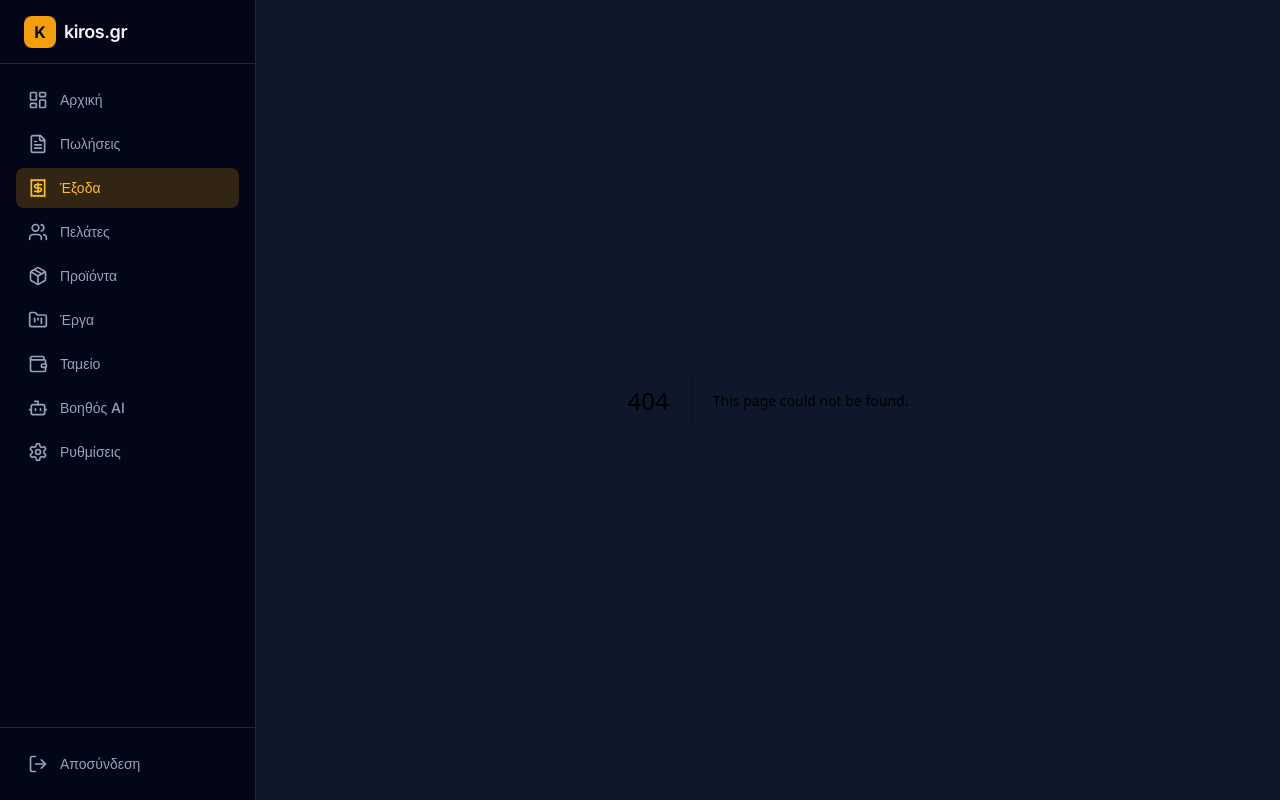
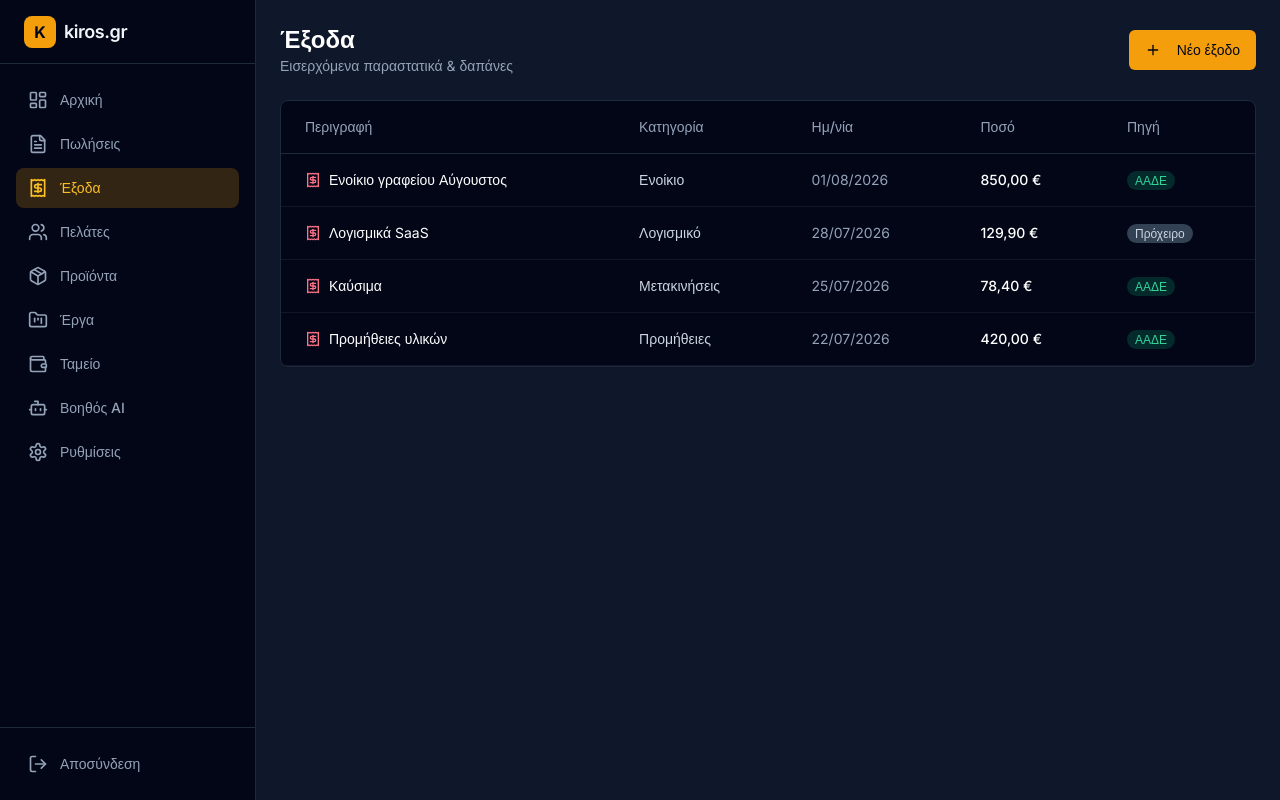
Before and after one commit to mariopietri2-maker/business-dashboard-erp, a Next.js app: page /expenses in a window 1280 px wide. Before the commit this address had no page. Built offline with nearby package versions, Linux system fonts and the light colour scheme.

Commit message:
Add Expenses page

```diff
--- /dev/null
+++ b/app/expenses/page.tsx
@@ -0,0 +1,66 @@
+"use client";
+
+import { Card, CardContent } from "@/components/ui/card";
+import { Button } from "@/components/ui/button";
+import { formatCurrency } from "@/lib/utils";
+import { Plus, Search, Receipt } from "lucide-react";
+
+const expenses = [
+  { id: "ΕΞ-0148", description: "Ενοίκιο γραφείου Αύγουστος", amount: 850, date: "01/08/2026", category: "Ενοίκιο", source: "ΑΑΔΕ" },
+  { id: "ΕΞ-0147", description: "Λογισμικά SaaS", amount: 129.9, date: "28/07/2026", category: "Λογισμικό", source: "Πρόχειρο" },
+  { id: "ΕΞ-0146", description: "Καύσιμα", amount: 78.4, date: "25/07/2026", category: "Μετακινήσεις", source: "ΑΑΔΕ" },
+  { id: "ΕΞ-0145", description: "Προμήθειες υλικών", amount: 420, date: "22/07/2026", category: "Προμήθειες", source: "ΑΑΔΕ" },
+];
+
+export default function ExpensesPage() {
+  return (
+    <div className="p-6 space-y-6">
+      <div className="flex items-center justify-between">
+        <div>
+          <h1 className="text-2xl font-bold text-white">Έξοδα</h1>
+          <p className="text-sm text-slate-400">Εισερχόμενα παραστατικά & δαπάνες</p>
+        </div>
+        <Button className="bg-amber-500 text-slate-950 hover:bg-amber-400">
+          <Plus className="mr-2 h-4 w-4" />
+          Νέο έξοδο
+        </Button>
+      </div>
+
+      <Card className="border-slate-800 bg-slate-950">
+        <CardContent className="p-0">
+          <table className="w-full text-sm">
+            <thead>
+              <tr className="border-b border-slate-800 text-left text-slate-400">
+                <th className="px-6 py-4 font-medium">Περιγραφή</th>
+                <th className="px-6 py-4 font-medium">Κατηγορία</th>
+                <th className="px-6 py-4 font-medium">Ημ/νία</th>
+                <th className="px-6 py-4 font-medium">Ποσό</th>
+                <th className="px-6 py-4 font-medium">Πηγή</th>
+              </tr>
+            </thead>
+            <tbody>
+              {expenses.map((e) => (
+                <tr key={e.id} className="border-b border-slate-800/50 hover:bg-slate-900/50">
+                  <td className="px-6 py-4 text-white flex items-center gap-2">
+                    <Receipt className="h-4 w-4 text-rose-400" />
+                    {e.description}
+                  </td>
+                  <td className="px-6 py-4 text-slate-300">{e.category}</td>
+                  <td className="px-6 py-4 text-slate-400">{e.date}</td>
+                  <td className="px-6 py-4 font-medium text-white">{formatCurrency(e.amount)}</td>
+                  <td className="px-6 py-4">
+                    <span className={`text-xs px-2 py-0.5 rounded-full ${
+                      e.source === "ΑΑΔΕ" ? "bg-emerald-500/20 text-emerald-400" : "bg-slate-700 text-slate-300"
+                    }`}>
+                      {e.source}
+                    </span>
+                  </td>
+                </tr>
+              ))}
+            </tbody>
+          </table>
+        </CardContent>
+      </Card>
+    </div>
+  );
+}
```
